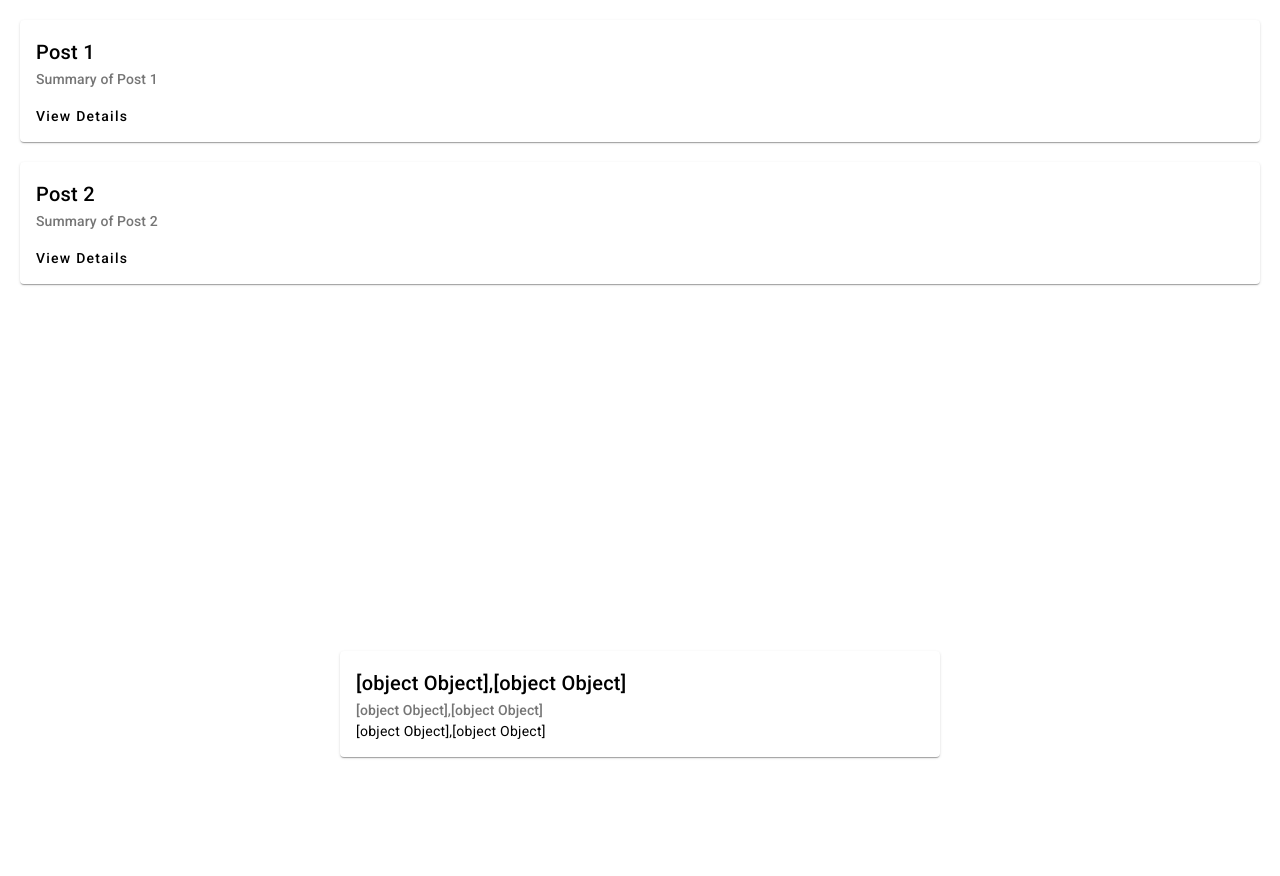
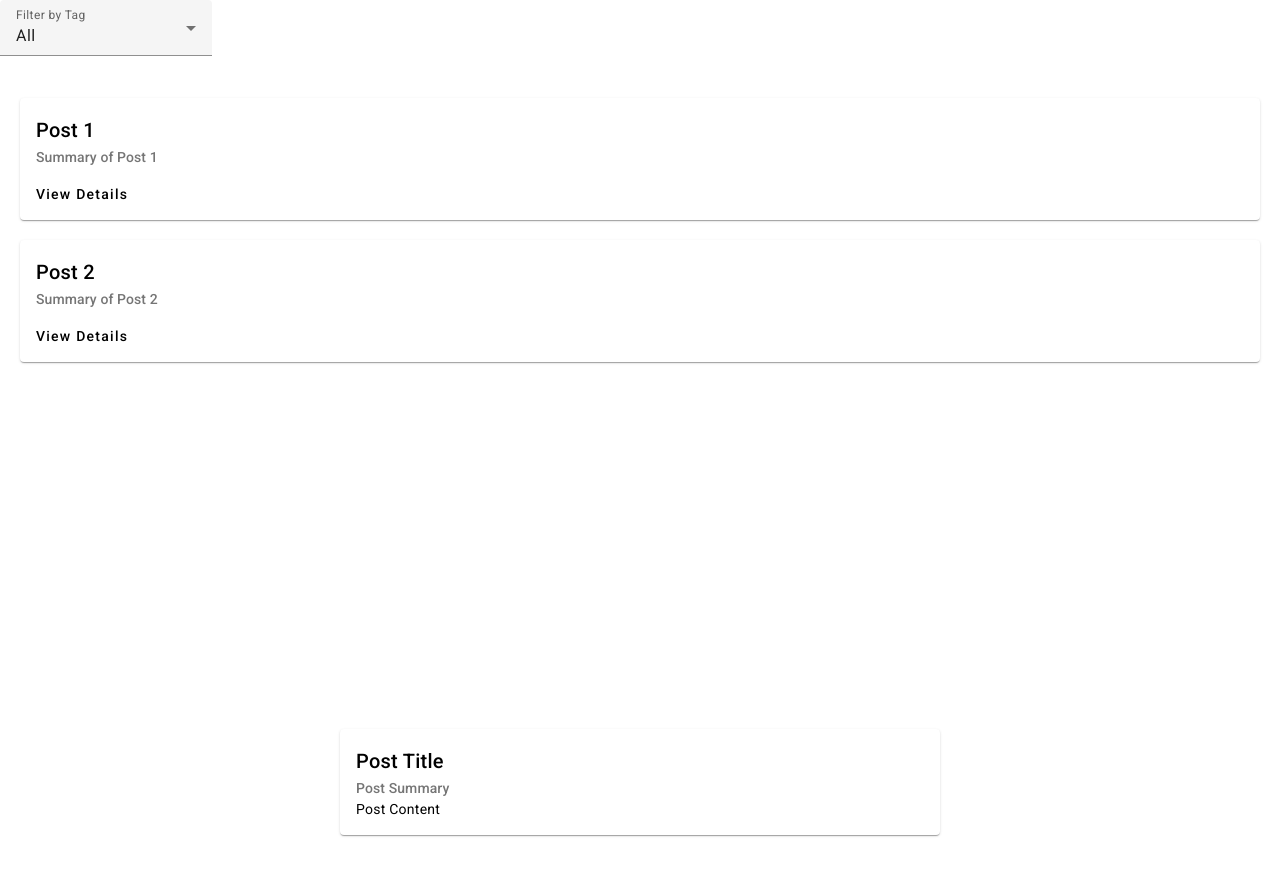
Before and after one commit to kryzanivska-nastya/newsletter-service, an Angular app: page / in a window 1280 px wide. Shown: the top 876 px of the page. Built offline with nearby package versions, Linux system fonts and the light colour scheme.

Commit message:
filter by tag

```diff
--- a/src/app/app.module.ts
+++ b/src/app/app.module.ts
@@ -3,7 +3,7 @@ import {
   BrowserModule,
   provideClientHydration,
 } from '@angular/platform-browser';
-
+import { FormsModule } from '@angular/forms';
 import { MatButtonModule } from '@angular/material/button';
 import { MatCardModule } from '@angular/material/card';
 import { MatIconModule } from '@angular/material/icon';
@@ -31,6 +31,7 @@ import { provideAnimationsAsync } from '@angular/platform-browser/animations/asy
     MatSelectModule,
     MatCheckboxModule,
     MatGridListModule,
+    FormsModule,
   ],
   providers: [provideClientHydration(), provideAnimationsAsync()],
   bootstrap: [AppComponent],
--- a/src/app/post-details/post-details.component.html
+++ b/src/app/post-details/post-details.component.html
@@ -1,9 +1,9 @@
-<mat-card>
+<mat-card *ngIf="post">
   <mat-card-header>
-    <mat-card-title>{{ posts }}</mat-card-title>
-    <mat-card-subtitle>{{ posts }}</mat-card-subtitle>
+    <mat-card-title>{{ post.title }}</mat-card-title>
+    <mat-card-subtitle>{{ post.summary }}</mat-card-subtitle>
   </mat-card-header>
   <mat-card-content>
-    <div [innerHTML]="posts"></div>
+    <div [innerHTML]="post.content"></div>
   </mat-card-content>
 </mat-card>
--- a/src/app/post-details/post-details.component.ts
+++ b/src/app/post-details/post-details.component.ts
@@ -1,4 +1,6 @@
 import { Component } from '@angular/core';
+import { Post } from '../post.model';
+import { ActivatedRoute } from '@angular/router';
 
 @Component({
   selector: 'app-post-details',
@@ -6,20 +8,21 @@ import { Component } from '@angular/core';
   styleUrl: './post-details.component.css',
 })
 export class PostDetailsComponent {
-  posts = [
-    {
-      id: '1',
-      title: 'Post 1',
-      summary: 'Summary of Post 1',
-      content: 'Content of Post 1',
-    },
-    {
-      id: '2',
-      title: 'Post 2',
-      summary: 'Summary of Post 2',
-      content: 'Content of Post 2',
-    },
-  ];
+  post!: Post;
 
-  constructor() {}
+  constructor(private route: ActivatedRoute) {}
+
+  ngOnInit(): void {
+    this.route.params.subscribe((params) => {
+      const postId = params['id'];
+
+      this.post = {
+        id: postId,
+        title: 'Post Title',
+        summary: 'Post Summary',
+        content: 'Post Content',
+        tags: ['tag1', 'tag2'],
+      };
+    });
+  }
 }
--- a/src/app/post-list/post-list.component.html
+++ b/src/app/post-list/post-list.component.html
@@ -1,5 +1,19 @@
+<div class="filter-container">
+  <mat-form-field>
+    <mat-label>Filter by Tag</mat-label>
+    <mat-select
+      [(ngModel)]="selectedTag"
+      (selectionChange)="onTagChange($event.value)"
+    >
+      <mat-option *ngFor="let tag of tags" [value]="tag">
+        {{ tag }}
+      </mat-option>
+    </mat-select>
+  </mat-form-field>
+</div>
+
 <mat-card
-  *ngFor="let post of posts"
+  *ngFor="let post of filteredPosts"
   class="post-card"
   [routerLink]="['/post', post.id]"
 >
--- a/src/app/post-list/post-list.component.ts
+++ b/src/app/post-list/post-list.component.ts
@@ -1,4 +1,5 @@
 import { Component } from '@angular/core';
+import { Post } from '../post.model';
 
 @Component({
   selector: 'app-post-list',
@@ -6,20 +7,49 @@ import { Component } from '@angular/core';
   styleUrl: './post-list.component.css',
 })
 export class PostListComponent {
-  posts = [
+  posts: Post[] = [
     {
       id: '1',
       title: 'Post 1',
       summary: 'Summary of Post 1',
+      tags: ['tag1', 'tag2'],
       content: 'Content of Post 1',
     },
     {
       id: '2',
       title: 'Post 2',
       summary: 'Summary of Post 2',
+      tags: ['tag2', 'tag3'],
       content: 'Content of Post 2',
     },
   ];
 
+  tags: string[] = [];
+  selectedTag!: string;
+  filteredPosts: Post[] = [];
+
   constructor() {}
+
+  ngOnInit(): void {
+    this.tags = ['All'];
+    this.posts.forEach((post) => {
+      post.tags?.forEach((tag) => {
+        if (!this.tags.includes(tag)) {
+          this.tags.push(tag);
+        }
+      });
+    });
+    this.selectedTag = 'All';
+    this.filteredPosts = this.posts;
+  }
+
+  onTagChange(tag: string): void {
+    if (tag === 'All') {
+      this.filteredPosts = this.posts;
+    } else {
+      this.filteredPosts = this.posts.filter((post) =>
+        post.tags?.includes(tag)
+      );
+    }
+  }
 }
```
Also changed, not shown: src/app/post.model.ts (added, +7 -0 lines), src/app/post.service.ts (added, +9 -0 lines), 1 other file (tests, documents, lock files or other folders).
